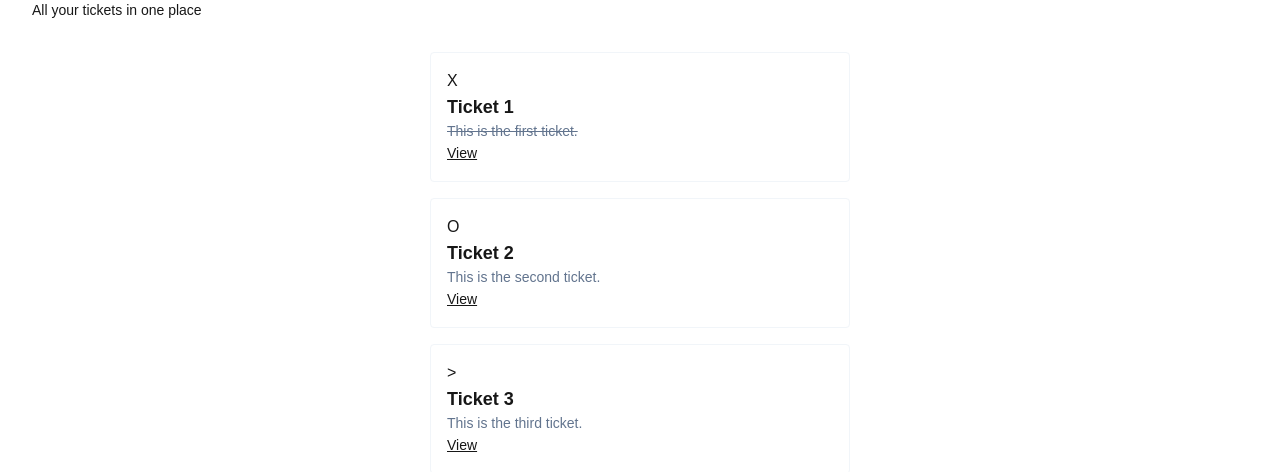
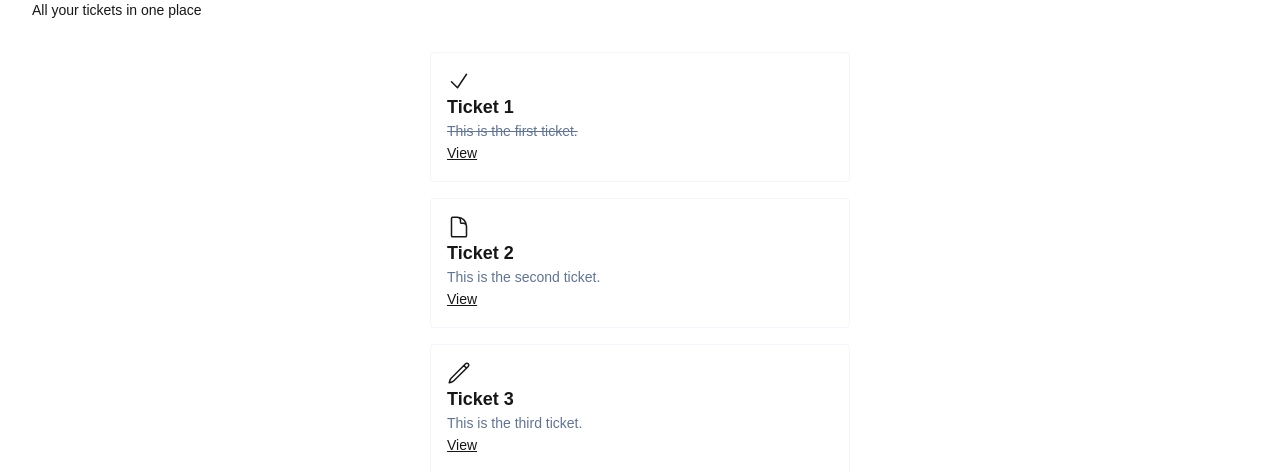
Before and after one commit to austinfalk/the-road-to-next-app, a Next.js app: page /tickets in a window 1280 px wide. Shown: the part 132-604 px from the top of the page. Built offline with nearby package versions, Linux system fonts and the light colour scheme.

Commit message:
style(svgs): added proper icons to tickets page

```diff
--- a/package.json
+++ b/package.json
@@ -12,7 +12,7 @@
   },
   "dependencies": {
     "clsx": "^2.1.1",
-    "next": "^15.4.5",
+    "next": "^15.4.6",
     "react": "^19.1.1",
     "react-dom": "^19.1.1"
   },
@@ -23,7 +23,7 @@
     "@types/react": "^19.1.9",
     "@types/react-dom": "^19.1.7",
     "eslint": "^9.32.0",
-    "eslint-config-next": "^15.4.5",
+    "eslint-config-next": "^15.4.6",
     "eslint-plugin-react-hooks": "^5.2.0",
     "eslint-plugin-simple-import-sort": "^12.1.1",
     "prettier": "^3.6.2",
--- a/src/app/globals.css
+++ b/src/app/globals.css
@@ -10,6 +10,19 @@
   --color-foreground: var(--foreground);
   --font-sans: var(--font-geist-sans);
   --font-mono: var(--font-geist-mono);
+  --animate-fade-from-top: fade-from-top 0.5s ease-out;
+
+  @keyframes fade-from-top {
+    0% {
+      opacity: 0;
+      transform: translateY(-16px);
+    }
+
+    100% {
+      opacity: 1;
+      transform: translateY(0);
+    }
+  }
 }
 
 @media (prefers-color-scheme: dark) {
--- a/src/app/tickets/page.tsx
+++ b/src/app/tickets/page.tsx
@@ -3,10 +3,61 @@
 import { initialTickets } from '@/data';
 import { ticketPath } from '@/paths';
 
+const CheckIcon = () => (
+  <svg
+    xmlns="http://www.w3.org/2000/svg"
+    fill="none"
+    viewBox="0 0 24 24"
+    strokeWidth={1.5}
+    stroke="currentColor"
+    className="size-6"
+  >
+    <path
+      strokeLinecap="round"
+      strokeLinejoin="round"
+      d="m4.5 12.75 6 6 9-13.5"
+    />
+  </svg>
+);
+
+const PencilIcon = () => (
+  <svg
+    xmlns="http://www.w3.org/2000/svg"
+    fill="none"
+    viewBox="0 0 24 24"
+    strokeWidth={1.5}
+    stroke="currentColor"
+    className="size-6"
+  >
+    <path
+      strokeLinecap="round"
+      strokeLinejoin="round"
+      d="m16.862 4.487 1.687-1.688a1.875 1.875 0 1 1 2.652 2.652L6.832 19.82a4.5 4.5 0 0 1-1.897 1.13l-2.685.8.8-2.685a4.5 4.5 0 0 1 1.13-1.897L16.863 4.487Zm0 0L19.5 7.125"
+    />
+  </svg>
+);
+
+const DocumentIcon = () => (
+  <svg
+    xmlns="http://www.w3.org/2000/svg"
+    fill="none"
+    viewBox="0 0 24 24"
+    strokeWidth={1.5}
+    stroke="currentColor"
+    className="size-6"
+  >
+    <path
+      strokeLinecap="round"
+      strokeLinejoin="round"
+      d="M19.5 14.25v-2.625a3.375 3.375 0 0 0-3.375-3.375h-1.5A1.125 1.125 0 0 1 13.5 7.125v-1.5a3.375 3.375 0 0 0-3.375-3.375H8.25m2.25 0H5.625c-.621 0-1.125.504-1.125 1.125v17.25c0 .621.504 1.125 1.125 1.125h12.75c.621 0 1.125-.504 1.125-1.125V11.25a9 9 0 0 0-9-9Z"
+    />
+  </svg>
+);
+
 const TICKET_ICONS = {
-  OPEN: 'O',
-  DONE: 'X',
-  IN_PROGRESS: '>',
+  OPEN: <DocumentIcon />,
+  DONE: <CheckIcon />,
+  IN_PROGRESS: <PencilIcon />,
 };
 
 const TicketsPage = () => {
@@ -19,7 +70,7 @@
         </p>
       </div>
 
-      <div className="flex flex-1 flex-col items-center gap-y-4">
+      <div className="animate-fade-from-top flex flex-1 flex-col items-center gap-y-4">
         {initialTickets.map((ticket) => (
           <div
             key={ticket.id}
```
Also changed, not shown: 1 other file (tests, documents, lock files or other folders).
